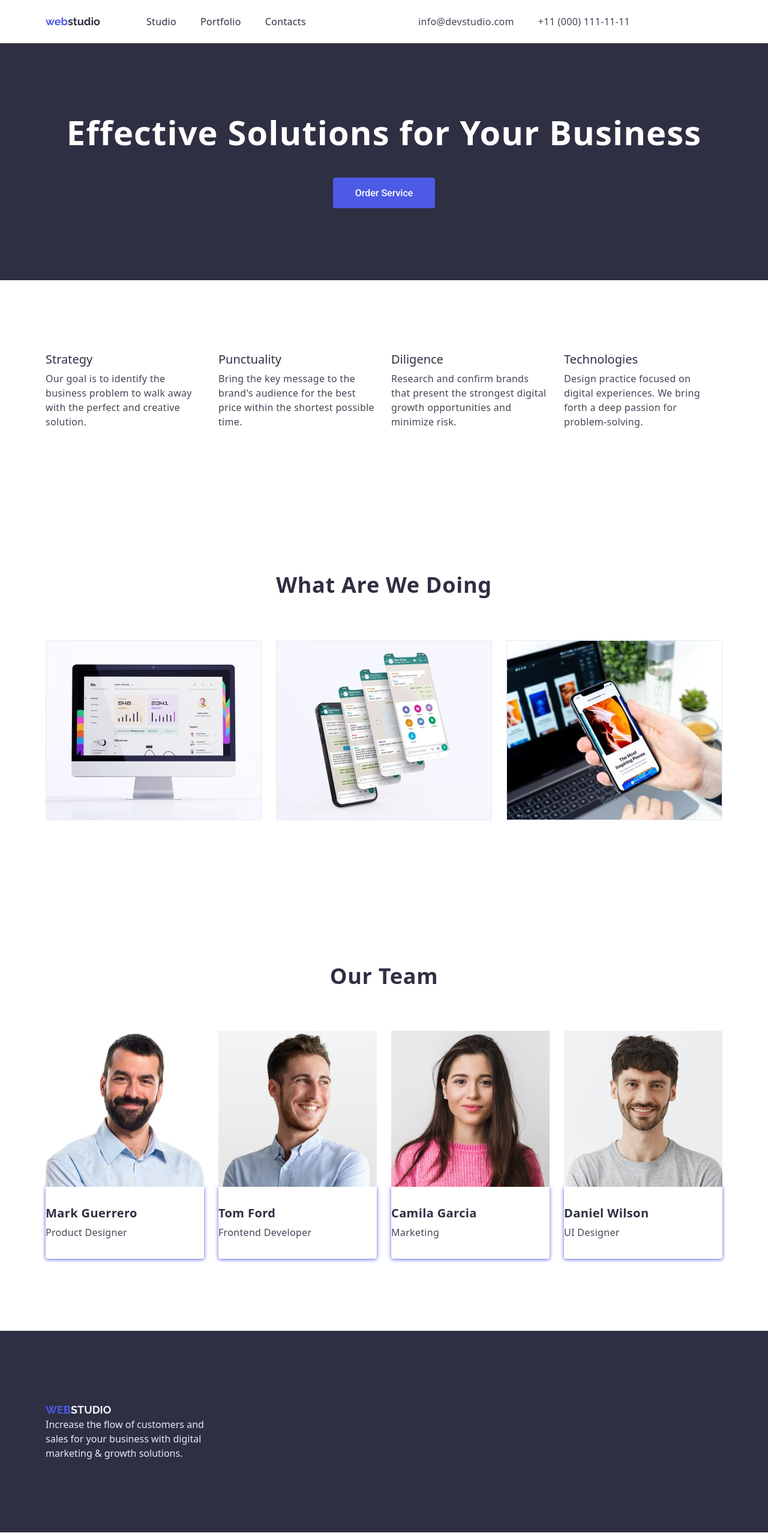
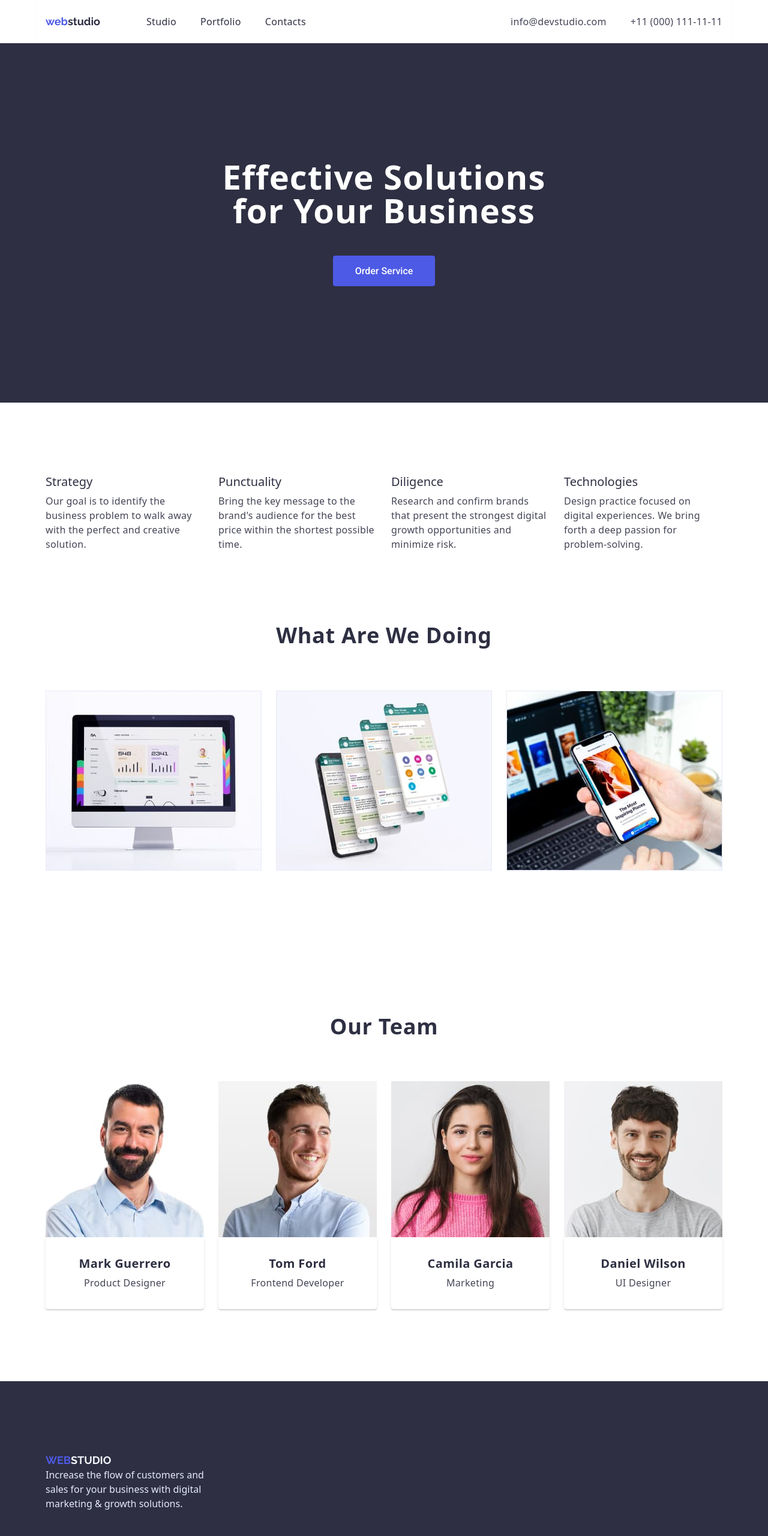
Before and after one commit to AnastasiiaLy/goit-markup-hw-03, a plain HTML site: page index.html in a window 1280 px wide. Shown: the whole page at 60% size. Drawn offline with nearby package versions, Linux system fonts and the light colour scheme.

Commit message:
Homework-done

```diff
--- a/css/styles.css
+++ b/css/styles.css
@@ -73,6 +73,7 @@ body {
 .header {
 	display: flex;
 	align-items: baseline;
+	box-shadow: 0px 2px 1px rgba(46, 47, 66, 0.08);
 }
 
 /* Navigation */
@@ -114,7 +115,6 @@ body {
 .contact-list {
 	display: flex;
 	margin-left: auto;
-	margin-right: 154px;
 }
 
 .filters .item + .item {
@@ -153,6 +153,8 @@ body {
 }
 /* Hero */
 .hero-section {
+	padding-top: 194px;
+	padding-bottom: 194px;
 	text-align: center;
 	background-color: var(--secondary-color);
 }
@@ -162,6 +164,9 @@ body {
 	line-height: 1;
 	letter-spacing: 0.02em;
 	color: var(--white-color);
+	margin-bottom: 48px;
+	width: 550px;
+	margin: 0 auto;
 	margin-bottom: 48px;
 }
 
@@ -191,14 +196,6 @@ body {
 }
 /* Advantages */
 
-.advantages-list {
-	display: flex;
-	flex-wrap: nowrap;
-}
-.advantages-list .item + .item {
-	margin-left: 24px;
-}
-
 .advantages,
 .team,
 .works {
@@ -212,16 +209,13 @@ body {
 	letter-spacing: 0.02em;
 }
 
-.work-list {
+.advantages-list {
 	display: flex;
+	flex-wrap: nowrap;
 }
-.work-list .item + .item {
+.advantages-list .item + .item {
 	margin-left: 24px;
 }
-
-/* .ourwork {
-	padding-bottom: 240px;
-} */
 
 .advantages-item {
 	font-weight: 500;
@@ -240,7 +234,24 @@ body {
 	/* margin-bottom: 120px; */
 }
 
+/* <!--Fields of activity--> */
+
+.work-list {
+	display: flex;
+}
+.work-list .item + .item {
+	margin-left: 24px;
+}
+
+.work-section {
+	padding-bottom: 240px;
+}
+
 /* Team */
+
+.team-section {
+	padding-bottom: 120px;
+}
 
 .team-list {
 	display: flex;
@@ -270,12 +281,15 @@ body {
 	color: var(--maintext-color);
 }
 
-.section-photo {
+.photo-describtion {
+	text-align: center;
 	border-radius: 0px 0px 4px 4px;
-	box-shadow: 0px 1px 6px;
+	box-shadow: 0px 1px 6px rgba(46, 47, 66, 0.08), 0px 1px 1px rgba(46, 47, 66, 0.16), 0px 2px 1px rgba(46, 47, 66, 0.08);
+
 	padding-top: 32px;
 	padding-bottom: 32px;
 }
+
 /* Footer */
 
 /* Logo */
@@ -309,11 +323,25 @@ body {
 
 /* Filters */
 .filters {
+	margin-top: 96px;
+	margin-bottom: 72px;
+}
+.filters {
 	display: flex;
 	flex-direction: row;
 	justify-content: center;
 }
 .button {
+	text-align: center;
+	min-width: 78px;
+	display: inline-block;
+	padding-bottom: 12px;
+	padding-left: 24px;
+	padding-top: 12px;
+	padding-right: 24px;
+	border: 1px solid #e7e9fc;
+	border-radius: 4px;
+
 	border: 1px solid var(--accent-color);
 	background-color: var(--background-color);
 
@@ -349,12 +377,13 @@ body {
 	min-height: 120px;
 	color: #fff;
 
-	/* outline: 1px solid tomato; */
+	box-shadow: 0px 1px 6px rgba(46, 47, 66, 0.08);
 
 	margin-bottom: 48px;
 	border-bottom: 0.5px solid #f4f4fd;
 }
 .options-item {
+	padding-left: 16px;
 	padding-top: 32px;
 	margin-bottom: 8px;
 
@@ -365,6 +394,7 @@ body {
 	color: var(--secondary-color);
 }
 .options-type {
+	padding-left: 16px;
 	padding-bottom: 32px;
 	font-size: 16px;
 	line-height: 1.5;
--- a/index.html
+++ b/index.html
@@ -35,7 +35,7 @@
 		</header>
 		<main>
 			<!--Hero-->
-			<section class="hero-section section">
+			<section class="hero-section">
 				<div class="container">
 					<h1 class="hero">Effective Solutions for Your Business</h1>
 					<button type="button" class="order-button btn">Order Service</button>
@@ -76,7 +76,7 @@
 				</div>
 			</section>
 			<!--Fields of activity-->
-			<section class="section">
+			<section class="work-section">
 				<div class="container">
 					<h2 class="works">What Are We Doing</h2>
 					<ul class="work-list list">
@@ -93,34 +93,34 @@
 				</div>
 			</section>
 			<!--Team List-->
-			<section class="section">
+			<section class="team-section">
 				<div class="container">
 					<h2 class="team">Our Team</h2>
 					<ul class="team-list list">
 						<li class="item">
 							<img src="./images/designer.jpg" alt="A man" width="264" class="photo" />
-							<div class="section-photo">
+							<div class="photo-describtion">
 								<h3 class="worker">Mark Guerrero</h3>
 								<p class="position">Product Designer</p>
 							</div>
 						</li>
 						<li class="item">
 							<img src="./images/frontend.jpg" alt="A young man" width="264" class="photo" />
-							<div class="section-photo">
+							<div class="photo-describtion">
 								<h3 class="worker">Tom Ford</h3>
 								<p class="position">Frontend Developer</p>
 							</div>
 						</li>
 						<li class="item">
 							<img src="./images/marketing.jpg" alt="A woman" width="264" class="photo" />
-							<div class="section-photo">
+							<div class="photo-describtion">
 								<h3 class="worker">Camila Garcia</h3>
 								<p class="position">Marketing</p>
 							</div>
 						</li>
 						<li class="item">
 							<img src="./images/uidesigner.jpg" alt="A young man" width="264" class="photo" />
-							<div class="section-photo">
+							<div class="photo-describtion">
 								<h3 class="worker">Daniel Wilson</h3>
 								<p class="position">UI Designer</p>
 							</div>
```
